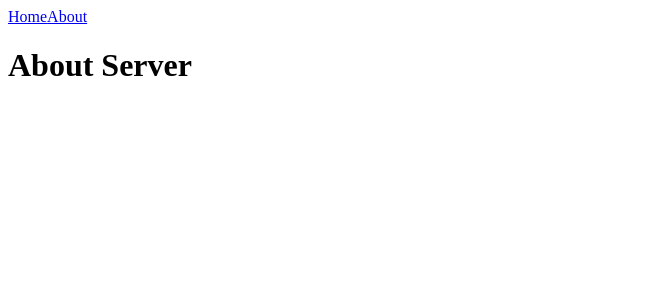
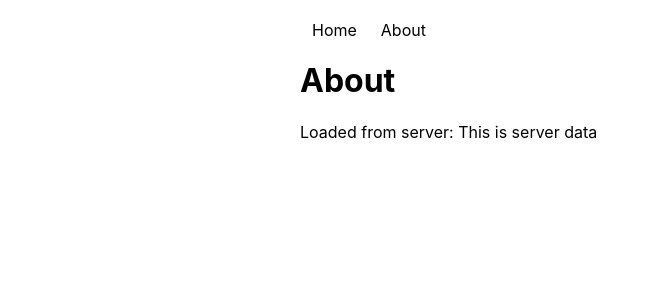
Before and after one commit to gtg092x/business-remote-resources, a Next.js app: page /about in a window 1280 px wide. Shown: the top 300 px of the page, without its empty margins (0-651 px from the left). Built offline with nearby package versions, Linux system fonts and the light colour scheme.

Commit message:
typeorm lined up

```diff
--- a/package.json
+++ b/package.json
@@ -20,6 +20,7 @@
       "react-dom": "16.13.1",
       "reflect-metadata": "^0.1.10",
       "serverless-http": "^2.3.2",
+      "styled-components": "^5.0.1",
       "swr": "^0.1.18",
       "typeorm": "0.2.24"
    },
@@ -27,6 +28,7 @@
       "@babel/plugin-proposal-decorators": "^7.8.3",
       "@types/node": "^8.0.29",
       "@types/react": "^16.9.25",
+      "babel-plugin-styled-components": "^1.10.7",
       "dotenv": "^8.2.0",
       "ts-node": "3.3.0",
       "tsconfig-paths": "^3.9.0",
--- /dev/null
+++ b/pages/_app.tsx
@@ -0,0 +1,21 @@
+import '../public/style.css'
+import App from 'next/app'
+import React from 'react'
+import { ThemeProvider } from 'styled-components'
+
+const theme = {
+  colors: {
+    primary: '#0070f3',
+  },
+}
+
+export default class CovidApp extends App {
+  render() {
+    const { Component, pageProps } = this.props
+    return (
+      <ThemeProvider theme={theme}>
+        <Component {...pageProps} />
+      </ThemeProvider>
+    )
+  }
+}
--- /dev/null
+++ b/pages/_document.tsx
@@ -0,0 +1,29 @@
+import Document from 'next/document'
+import { ServerStyleSheet } from 'styled-components'
+
+export default class MyDocument extends Document {
+  static async getInitialProps(ctx) {
+    const sheet = new ServerStyleSheet()
+    const originalRenderPage = ctx.renderPage
+
+    try {
+      ctx.renderPage = () =>
+        originalRenderPage({
+          enhanceApp: App => props => sheet.collectStyles(<App {...props} />),
+        })
+
+      const initialProps = await Document.getInitialProps(ctx)
+      return {
+        ...initialProps,
+        styles: (
+          <>
+            {initialProps.styles}
+            {sheet.getStyleElement()}
+          </>
+        ),
+      }
+    } finally {
+      sheet.seal()
+    }
+  }
+}
--- a/pages/about/index.tsx
+++ b/pages/about/index.tsx
@@ -32,10 +32,11 @@ const About = (props) => {
       <Nav />
       <main>
         <h1 className="title">
-          About {data.about}
+          About
         </h1>
 
         <p className="description">
+          Loaded from server: {data.about}
         </p>
       </main>
     </div>
--- a/pages/index.tsx
+++ b/pages/index.tsx
@@ -32,10 +32,11 @@ const Home = (props) => {
       <Nav />
       <main>
         <h1 className="title">
-          Index {data.name}
+          Index
         </h1>
 
         <p className="description">
+          Loaded from server: {data.user}
         </p>
       </main>
     </div>
--- /dev/null
+++ b/public/style.css
@@ -0,0 +1,7 @@
+body {
+    font-family: 'SF Pro Text', 'SF Pro Icons', 'Helvetica Neue', 'Helvetica',
+    'Arial', sans-serif;
+    padding: 20px 20px 60px;
+    max-width: 680px;
+    margin: 0 auto;
+}
--- a/shared/components/Nav.tsx
+++ b/shared/components/Nav.tsx
@@ -1,13 +1,18 @@
 import Link from 'next/link';
+import styled from 'styled-components'
+
+const NavAnch = styled.a`
+  margin: 0 12px;
+`
 
 const Nav = () => {
   return (
     <nav>
       <Link href="/">
-        <a>Home</a>
+        <NavAnch>Home</NavAnch>
       </Link>
       <Link href="/about">
-        <a>About</a>
+        <NavAnch>About</NavAnch>
       </Link>
     </nav>
   )
--- a/shared/controllers/about.ts
+++ b/shared/controllers/about.ts
@@ -1,5 +1,5 @@
 async function about (){
-  return { about: 'Server' }
+  return { about: 'This is server data' }
 }
 
 export default about
```
Also changed, not shown: .babelrc, 1 other file (tests, documents, lock files or other folders).
